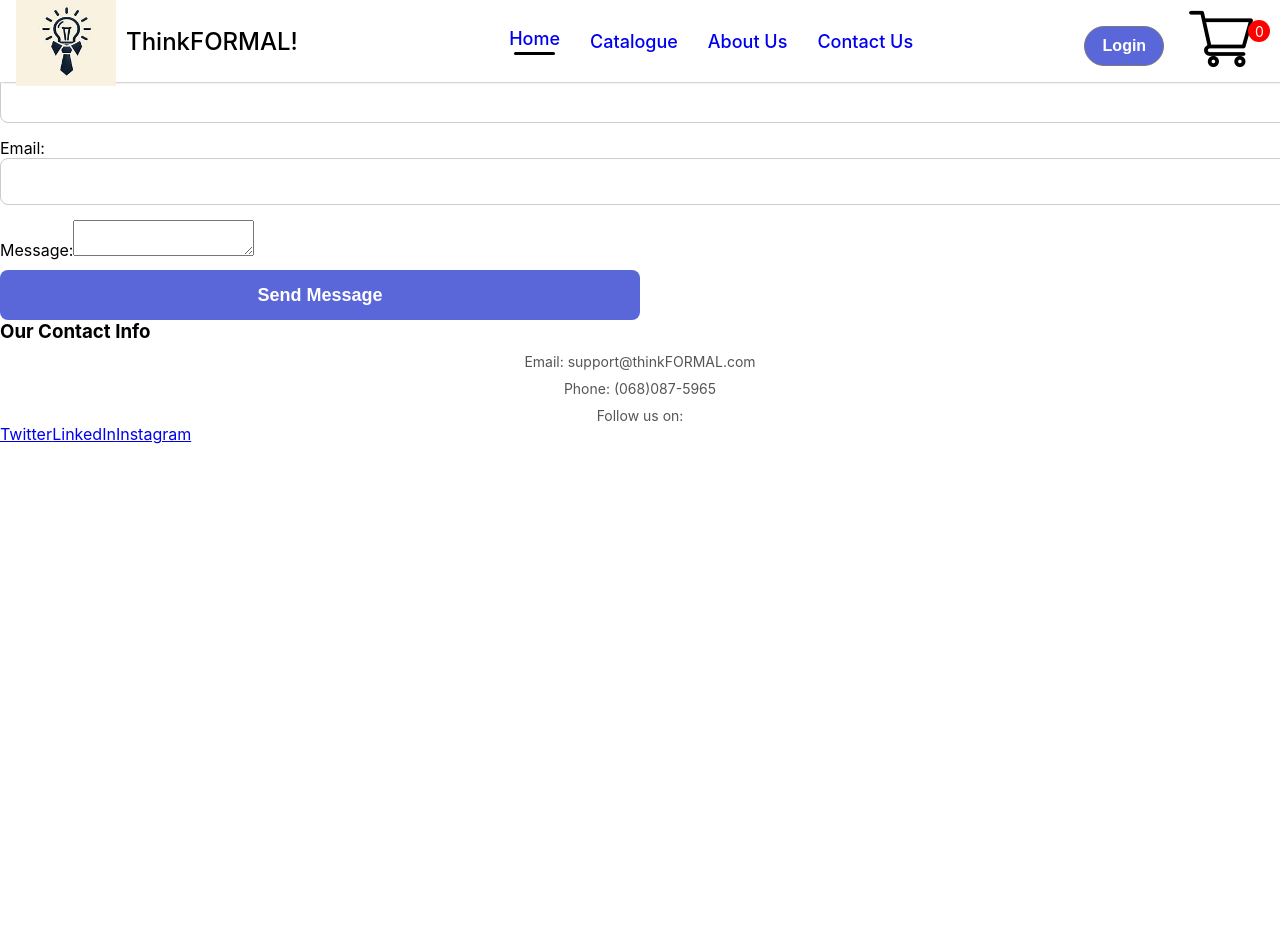
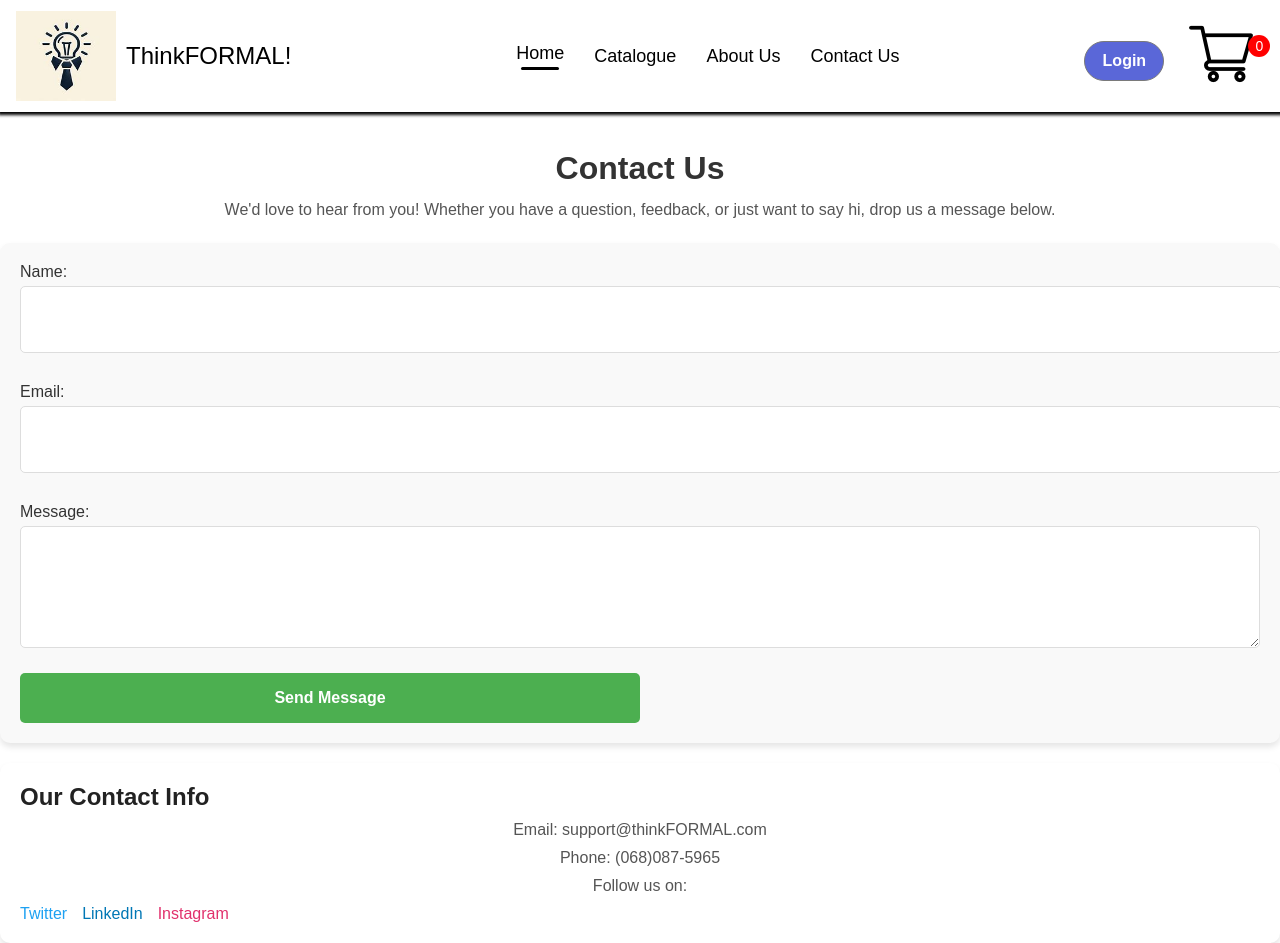
Before and after one commit to ace2921/ThinkFORMAL-, a React (Create React App) app: page /contact in a window 1280 px wide. Shown: the top 943 px of the page. Before the commit the page ends 800 px from the top, so only its background shows below. Built offline with nearby package versions, Linux system fonts and the light colour scheme.

Commit message:
final changes to the code

```diff
--- a/src/Components/CartItems/CartItems.css
+++ b/src/Components/CartItems/CartItems.css
@@ -1,5 +1,6 @@
 .cart-page-cart {
     max-width: 800px; /* Maximum width for larger screens */
+    margin-top: 100px;
     margin: 0 auto; /* Center the cart */
     padding: 20px;
     width: 90%; /* Use more width on smaller screens */
@@ -13,8 +14,9 @@
 }
 
 .cart-item-image {
-    width: 100px; /* Fixed width for images */
-    height: 100px; /* Fixed height for images */
+    margin-top: 30px;
+    width: 25%; /* Fixed width for images */
+    height: 20%; /* Fixed height for images */
     object-fit: cover;
     margin-right: 20px;
 }
--- a/src/Components/Navbar/Navbar.css
+++ b/src/Components/Navbar/Navbar.css
@@ -1,12 +1,15 @@
-/* Main Styles */
+
+
+
+
 .navbar {
     display: flex;
     justify-content: space-between;
-    height: 50px;
+    height: 80px;
     width: 98%;
     align-items: center;
     padding: 16px;
-    box-shadow: 0 1px 3px -2px #000;
+    box-shadow: 0 1px 3px 2px #000;
     background-color: #fff;
     position: fixed;
     top: 0;
@@ -17,7 +20,7 @@
     display: flex;
     align-items: center;
     gap: 10px;
-    height: 100px;
+    height: 40px;
 }
 
 .nav-logo h4 {
@@ -33,7 +36,7 @@
     gap: 30px; /* Reduced gap */
     color: #626262;
     font-size: 18px; /* Reduced font size */
-    font-weight: 500;
+    /* font-weight: 500; */
 }
 
 .nav-menu li {
--- a/src/Components/Navbar/Navbar.jsx
+++ b/src/Components/Navbar/Navbar.jsx
@@ -1,20 +1,16 @@
-import React, { useState } from 'react'
+import React, { useContext, useState } from 'react'
 import './Navbar.css'
 import logo from '../Assets/OIG1.jpeg'
 import cart_icon from '../Assets/shopping-cart.png'
 import { Link } from 'react-router-dom'
+import { CatalogueContext } from '../../Context/Catalogue'
 
 
 
 const Navbar = () => {
 
   const [menu, setMenu] = useState("home")
-  // const [cartCount, setCartCount] = useState(0);
-
-  // // Step 2: Create a function to handle item clicks (or item addition)
-  // const handleAddToCart = () => {
-  //   setCartCount(cartCount + 1); // Increment the count by 1
-  // };
+  const {getTotalCartItems} = useContext(CatalogueContext)
 
 
   return (
@@ -25,15 +21,15 @@ const Navbar = () => {
       </div>
 
       <ul className="nav-menu">
-        <li onClick={()=> {setMenu("home")}}><Link style={{textDecoration: 'none'}} to='/'>Home</Link>{menu==="home"?<hr/>:<></>}</li>
-        <li onClick={()=> {setMenu("catalogue")}}><Link style={{textDecoration: 'none'}} to='/catalogue'>Catalogue</Link>{menu==="catalogue"?<hr/>:<></>}</li>
-        <li onClick={()=> {setMenu("about")}}><Link style={{textDecoration: 'none'}} to='/about'>About Us</Link>{menu==="about"?<hr/>:<></>}</li>
-        <li onClick={()=> {setMenu("contact")}}><Link style={{textDecoration: 'none'}} to='/contact'>Contact Us</Link>{menu==="contact"?<hr/>:<></>}</li>
+        <li onClick={()=> {setMenu("home")}}><Link style={{textDecoration: 'none', color: 'black'}} to='/'>Home</Link>{menu==="home"?<hr/>:<></>}</li>
+        <li onClick={()=> {setMenu("catalogue")}}><Link style={{textDecoration: 'none', color: 'black'}} to='/catalogue'>Catalogue</Link>{menu==="catalogue"?<hr/>:<></>}</li>
+        <li onClick={()=> {setMenu("about")}}><Link style={{textDecoration: 'none', color: 'black'}} to='/about'>About Us</Link>{menu==="about"?<hr/>:<></>}</li>
+        <li onClick={()=> {setMenu("contact")}}><Link style={{textDecoration: 'none', color: 'black'}} to='/contact'>Contact Us</Link>{menu==="contact"?<hr/>:<></>}</li>
       </ul>
       <div className="nav-login-cart">
         <Link to='/signup'><button>Login</button></Link>
         <Link to='/cart'><img src={cart_icon} alt="" /></Link>
-        <div className="navbar-cart-counter">0</div>
+        <div className="navbar-cart-counter">{getTotalCartItems()}</div>
       </div>
     </div>
   )
--- a/src/Context/Catalogue.jsx
+++ b/src/Context/Catalogue.jsx
@@ -2,37 +2,66 @@ import React, { createContext, useState } from "react";
 import allProduct from "../Components/Assets/all_products";
 
 export const CatalogueContext = createContext(null);
+
 const getDefaultCart = () => {
-    let cart = {};
-    for (let i = 0; i < allProduct.length+1; i++) {
-        cart[1] = 0;
-    }
+  const cart = {};
+  allProduct.forEach((product) => {
+    cart[product.id] = 0; // Initialize all products with a quantity of 0
+  });
   return cart;
-}
+};
 
+const CatalogueContextProvider = (props) => {
+  const [cartItems, setCartItems] = useState(getDefaultCart());
 
+  // Add to cart functionality
+  const addToCart = (itemId) => {
+    setCartItems((prev) => ({
+      ...prev,
+      [itemId]: prev[itemId] + 1,
+    }));
+  };
 
-const CatalogueContextProvider = (props) =>{
+  // Remove from cart functionality
+  const removeFromCart = (itemId) => {
+    setCartItems((prev) => ({
+      ...prev,
+      [itemId]: Math.max(prev[itemId] - 1, 0), // Ensure quantity doesn't go below 0
+    }));
+  };
 
+  // Get total items in the cart
+  const getTotalCartItems = () => {
+    return Object.values(cartItems).reduce((total, qty) => total + qty, 0);
+  };
 
-    const [cartItems,setCartItems] = useState(getDefaultCart())
+  // Get cart details
+  const getCartDetails = () => {
+    return allProduct
+      .filter((product) => cartItems[product.id] > 0)
+      .map((product) => ({
+        ...product,
+        quantity: cartItems[product.id],
+      }));
+  };
 
+  const contextValue = {
+    allProduct,
+    cartItems,
+    addToCart,
+    removeFromCart,
+    getTotalCartItems,
+    getCartDetails,
+  };
 
-    const addToCart = (itemId) => {
-        setCartItems((prev)=>({...prev,[itemId]:prev[itemId]+1}))
-
-    }
-    const removeFromCart = (itemId) => {
-        setCartItems((prev)=>({...prev,[itemId]:prev[itemId]-1}))
-    }
-
-
-    const contextValue = {allProduct,cartItems,addToCart,removeFromCart}
   return (
     <CatalogueContext.Provider value={contextValue}>
       {props.children}
     </CatalogueContext.Provider>
-    )
-}
+  );
+};
+
+
+
 
 export default CatalogueContextProvider;
--- a/src/Pages/Catalogue.jsx
+++ b/src/Pages/Catalogue.jsx
@@ -2,7 +2,7 @@ import React, { useContext } from 'react'
 import './CSS/Catalogue.css'
 import { CatalogueContext } from '../Context/Catalogue'
 import Items from '../Components/Items/Items'
-import hero_image from '../../src/Components/Assets/banner.jpeg'
+import catalog_banner from "../Components/Assets/catalog.jpeg";
 import Navbar from '../Components/Navbar/Navbar'
 
 const Catalogue = (props) => {
@@ -11,7 +11,7 @@ const Catalogue = (props) => {
 
   <div className='catalogue'>
     <Navbar/>
-        <img src={hero_image} alt="" id='banner' />
+        <img src={catalog_banner} alt="" id='banner' />
       <div className="catalogue-indexSort">
         <p>
           <span>Showing All 13 products</span>
--- a/src/Pages/ContactUs.jsx
+++ b/src/Pages/ContactUs.jsx
@@ -1,6 +1,5 @@
 import React, { useState } from 'react';
 import Navbar from '../Components/Navbar/Navbar';
-// import './CSS/Contact.css';
 
 const Contact = () => {
   const [name, setName] = useState('');
@@ -14,58 +13,181 @@ const Contact = () => {
   };
 
   return (
-    <div className="contact-container">
-      <Navbar/>
-      <h2>Contact Us</h2>
-      <p>We'd love to hear from you! Whether you have a question, feedback, or just want to say hi, drop us a message below.</p>
+    <div
+      className="contact-container"
+      style={{
+        fontFamily: 'Arial, sans-serif',
+      }}
+    >
+      <Navbar /> {/* Navbar remains untouched */}
+      <h2
+        style={{
+          textAlign: 'center',
+          fontSize: '2rem',
+          color: '#333',
+          marginTop: '150px',
+        }}
+      >
+        Contact Us
+      </h2>
+      <p
+        style={{
+          textAlign: 'center',
+          fontSize: '1rem',
+          color: '#555',
+          marginBottom: '20px',
+          lineHeight: '1.6',
+        }}
+      >
+        We'd love to hear from you! Whether you have a question, feedback, or just want to say hi, drop us a message below.
+      </p>
       {submitted ? (
-        <div className="thank-you-message">
-          <h3>Thank You!</h3>
-          <p>Your message has been received. We'll get back to you soon.</p>
+        <div
+          className="thank-you-message"
+          style={{
+            textAlign: 'center',
+            backgroundColor: '#f0f8ff',
+            padding: '20px',
+            borderRadius: '10px',
+          }}
+        >
+          <h3 style={{ fontSize: '1.5rem', color: '#333' }}>Thank You!</h3>
+          <p style={{ fontSize: '1rem', color: '#555' }}>
+            Your message has been received. We'll get back to you soon.
+          </p>
         </div>
       ) : (
-        <form onSubmit={handleSubmit} className="contact-form">
-          <div className="form-group">
-            <label htmlFor="name">Name:</label>
+        <form
+          onSubmit={handleSubmit}
+          className="contact-form"
+          style={{
+            display: 'flex',
+            flexDirection: 'column',
+            gap: '15px',
+            backgroundColor: '#f9f9f9',
+            padding: '20px',
+            borderRadius: '10px',
+            boxShadow: '0 4px 6px rgba(0, 0, 0, 0.1)',
+          }}
+        >
+          <div className="form-group" style={{ display: 'flex', flexDirection: 'column' }}>
+            <label htmlFor="name" style={{ marginBottom: '5px', color: '#333' }}>
+              Name:
+            </label>
             <input
               type="text"
               id="name"
               value={name}
               onChange={(e) => setName(e.target.value)}
               required
+              style={{
+                padding: '10px',
+                fontSize: '1rem',
+                border: '1px solid #ddd',
+                borderRadius: '5px',
+              }}
             />
           </div>
-          <div className="form-group">
-            <label htmlFor="email">Email:</label>
+          <div className="form-group" style={{ display: 'flex', flexDirection: 'column' }}>
+            <label htmlFor="email" style={{ marginBottom: '5px', color: '#333' }}>
+              Email:
+            </label>
             <input
               type="email"
               id="email"
               value={email}
               onChange={(e) => setEmail(e.target.value)}
               required
+              style={{
+                padding: '10px',
+                fontSize: '1rem',
+                border: '1px solid #ddd',
+                borderRadius: '5px',
+              }}
             />
           </div>
-          <div className="form-group">
-            <label htmlFor="message">Message:</label>
+          <div className="form-group" style={{ display: 'flex', flexDirection: 'column' }}>
+            <label htmlFor="message" style={{ marginBottom: '5px', color: '#333' }}>
+              Message:
+            </label>
             <textarea
               id="message"
               value={message}
               onChange={(e) => setMessage(e.target.value)}
               required
+              style={{
+                padding: '10px',
+                fontSize: '1rem',
+                border: '1px solid #ddd',
+                borderRadius: '5px',
+                minHeight: '100px',
+              }}
             ></textarea>
           </div>
-          <button type="submit">Send Message</button>
+          <button
+            type="submit"
+            style={{
+              padding: '10px 20px',
+              backgroundColor: '#4caf50',
+              color: '#fff',
+              border: 'none',
+              borderRadius: '5px',
+              cursor: 'pointer',
+              fontSize: '1rem',
+            }}
+          >
+            Send Message
+          </button>
         </form>
       )}
-      <div className="contact-info">
-        <h3>Our Contact Info</h3>
-        <p>Email: support@thinkFORMAL.com</p>
-        <p>Phone: (068)087-5965</p>
-        <p>Follow us on:</p>
-        <div className="social-icons">
-          <a href="/" target="_blank" rel="noopener noreferrer">Twitter</a>
-          <a href="/" target="_blank" rel="noopener noreferrer">LinkedIn</a>
-          <a href="/" target="_blank" rel="noopener noreferrer">Instagram</a>
+      <div
+        className="contact-info"
+        style={{
+          marginTop: '20px',
+          padding: '20px',
+          backgroundColor: '#ffffff',
+          borderRadius: '10px',
+          boxShadow: '0 4px 6px rgba(0, 0, 0, 0.1)',
+        }}
+      >
+        <h3 style={{ fontSize: '1.5rem', color: '#222', marginBottom: '10px' }}>
+          Our Contact Info
+        </h3>
+        <p style={{ fontSize: '1rem', color: '#555' }}>Email: support@thinkFORMAL.com</p>
+        <p style={{ fontSize: '1rem', color: '#555' }}>Phone: (068)087-5965</p>
+        <p style={{ fontSize: '1rem', color: '#555' }}>Follow us on:</p>
+        <div
+          className="social-icons"
+          style={{
+            display: 'flex',
+            gap: '15px',
+            marginTop: '10px',
+          }}
+        >
+          <a
+            href="/"
+            target="_blank"
+            rel="noopener noreferrer"
+            style={{ textDecoration: 'none', color: '#1da1f2' }}
+          >
+            Twitter
+          </a>
+          <a
+            href="/"
+            target="_blank"
+            rel="noopener noreferrer"
+            style={{ textDecoration: 'none', color: '#0077b5' }}
+          >
+            LinkedIn
+          </a>
+          <a
+            href="https://www.instagram.com/just.austin_1/"
+            target="_blank"
+            rel="noopener noreferrer"
+            style={{ textDecoration: 'none', color: '#e1306c' }}
+          >
+            Instagram
+          </a>
         </div>
       </div>
     </div>
```
Also changed, not shown: src/Components/CartItems/CartItems.jsx (+25 -27 lines), src/Components/ProductDisplay/ProductDisplay.jsx (+47 -34 lines), src/Pages/AboutUs.jsx (+83 -25 lines), src/Components/Assets/catalog.jpeg (renamed from public/catalog.jpeg). Lines whose indentation alone changed are shown as unchanged.
